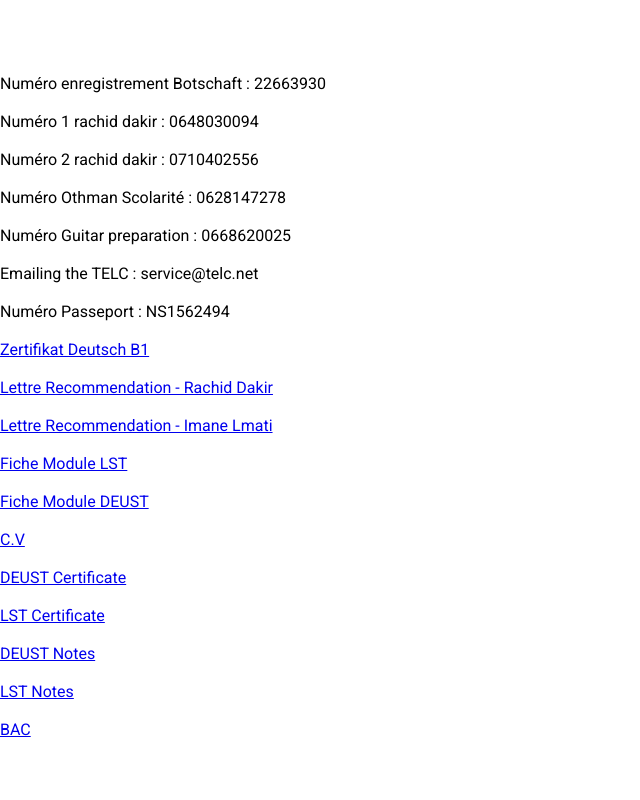
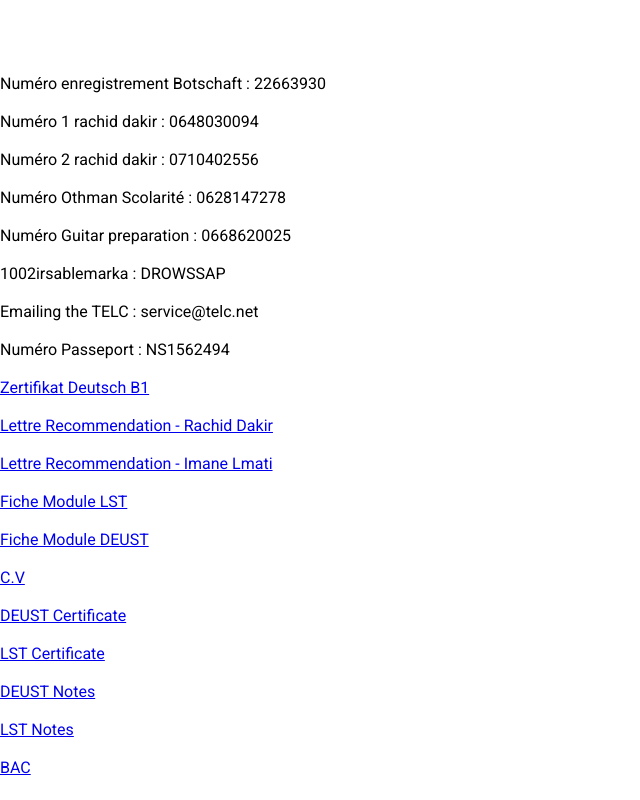
Before and after one commit to akramthedev/die-deutsch-traum, a React (Create React App) app: page /Dokument in a window 1280 px wide. Shown: the whole page, without its empty margins (0-640 px from the left). Built offline with nearby package versions, Linux system fonts and the light colour scheme.

Commit message:
Update Dokument.jsx

```diff
--- a/src/Dokument.jsx
+++ b/src/Dokument.jsx
@@ -50,6 +50,14 @@ const Dokument = () => {
 
       <a>
         Numéro Guitar preparation : 0668620025
+      </a>
+             <br />
+             <br />
+
+
+
+      <a>
+       1002irsablemarka  :  DROWSSAP
       </a>
              <br />
              <br />
```
